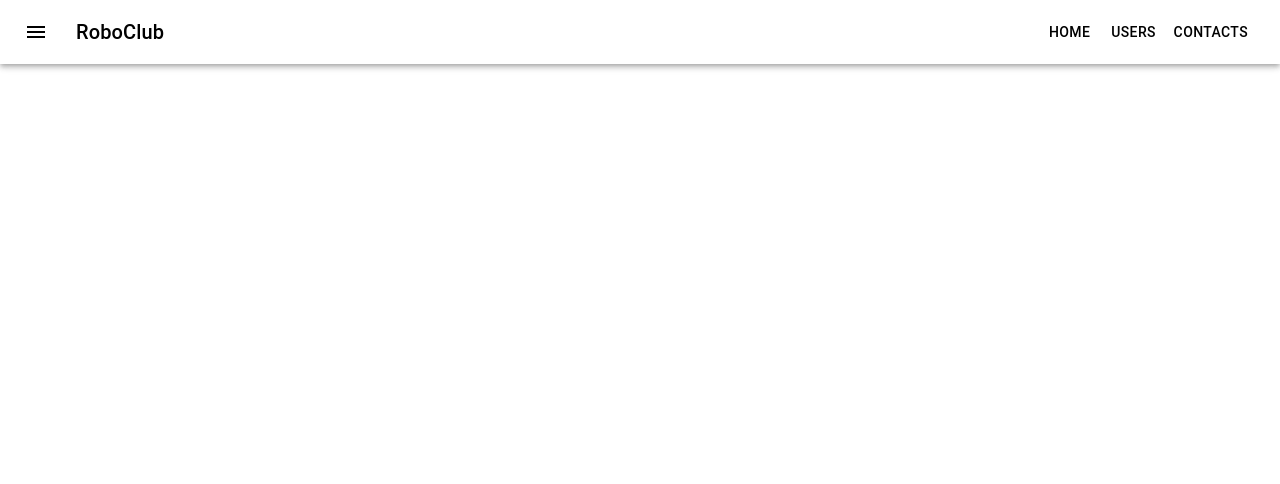
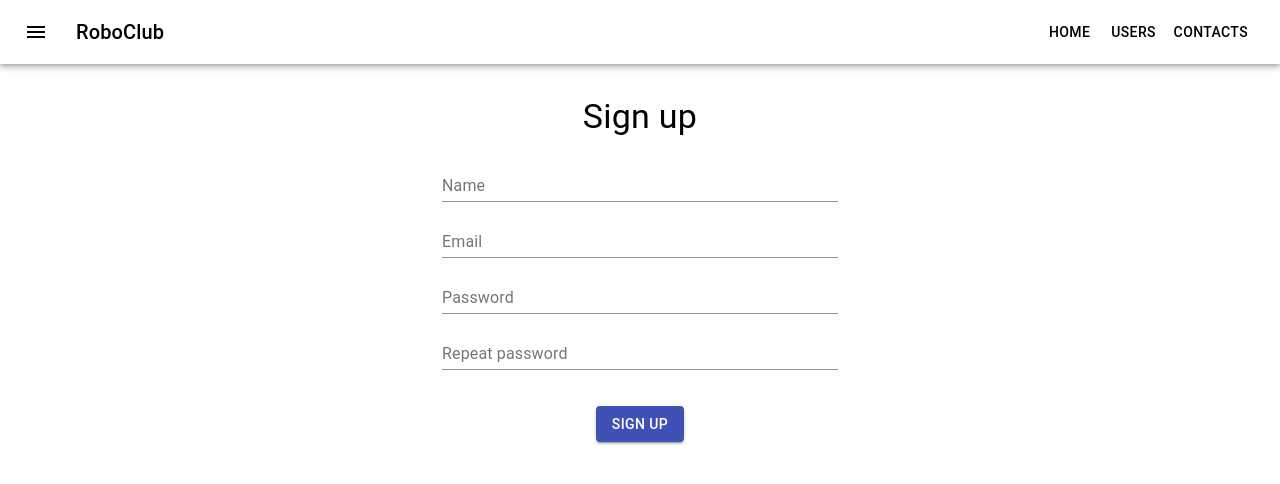
Before and after one commit to igor022/UserCards, a React (Create React App) app: page /auth/signup in a window 1280 px wide. Shown: the top 484 px of the page. Built offline with nearby package versions, Linux system fonts and the light colour scheme.

Commit message:
adding login and signup form

```diff
--- a/src/App.js
+++ b/src/App.js
@@ -5,6 +5,9 @@ import User from './components/User';
 import NavBar from './components/NavBar';
 import Users from './components/Users';
 import NotFound from './components/NotFound';
+import Signup from './components/Signup';
+import Login from './components/Login';
+
 
 function App() {
   return (
@@ -15,6 +18,8 @@ function App() {
           <Route exact path='/' component={Home} />
           <Route exact path='/users' component={Users} />
           <Route path='/users/:id' component={User} />
+          <Route path='/auth/signup' component={Signup} />
+          <Route path='/auth/login' component={Login} />
           <Route path='/404' component={NotFound} />
         </Switch>
       </div>
--- /dev/null
+++ b/src/components/Login.jsx
@@ -0,0 +1,45 @@
+import React from 'react';
+import { makeStyles } from '@material-ui/core/styles';
+import TextField from '@material-ui/core/TextField';
+import Button from '@material-ui/core/Button';
+import Container from '@material-ui/core/Container';
+import Typography from '@material-ui/core/Typography';
+
+const useStyles = makeStyles((theme) => ({
+  root: {
+    margin: theme.spacing(4, 'auto', 2, 'auto'),
+    textAlign: 'center'
+  },
+  form: {
+    display: 'flex',
+    flexDirection: 'column',
+    alignItems: 'center',
+    '& > *': {
+      margin: theme.spacing(0.5),
+    },
+  },
+  submit: {
+    margin: theme.spacing(4),
+  }
+}));
+
+const Login = () => {
+  const classes = useStyles();
+
+  return (
+    <Container className={classes.root} maxWidth="xs">
+      <Typography variant="h4" gutterBottom>
+        Log in
+      </Typography>
+      <form className={classes.form} autoComplete="off">
+        <TextField type="email" id="email" label="Email" fullWidth/>
+        <TextField type="password" id="password" label="Password" fullWidth/>
+        <Button className={classes.submit} variant="contained" color="primary">
+          Log in
+        </Button>
+      </form>
+    </Container>
+  );
+}
+
+export default Login;
--- /dev/null
+++ b/src/components/Signup.jsx
@@ -0,0 +1,47 @@
+import React from 'react';
+import { makeStyles } from '@material-ui/core/styles';
+import TextField from '@material-ui/core/TextField';
+import Button from '@material-ui/core/Button';
+import Container from '@material-ui/core/Container';
+import Typography from '@material-ui/core/Typography';
+
+const useStyles = makeStyles((theme) => ({
+  root: {
+    margin: theme.spacing(4, 'auto', 2, 'auto'),
+    textAlign: 'center'
+  },
+  form: {
+    display: 'flex',
+    flexDirection: 'column',
+    alignItems: 'center',
+    '& > *': {
+      margin: theme.spacing(0.5),
+    },
+  },
+  submit: {
+    margin: theme.spacing(4),
+  }
+}));
+
+const Signup = () => {
+  const classes = useStyles();
+
+  return (
+    <Container className={classes.root} maxWidth="xs">
+      <Typography variant="h4" gutterBottom>
+        Sign up
+      </Typography>
+      <form className={classes.form} autoComplete="off">
+        <TextField type="text" id="name" label="Name" fullWidth/>
+        <TextField type="email" id="email" label="Email" fullWidth/>
+        <TextField type="password" id="password" label="Password" fullWidth/>
+        <TextField type="password" id="repeatPassword" label="Repeat password" fullWidth/>
+        <Button className={classes.submit} variant="contained" color="primary">
+          Sign up
+        </Button>
+      </form>
+    </Container>
+  );
+}
+
+export default Signup;
```
